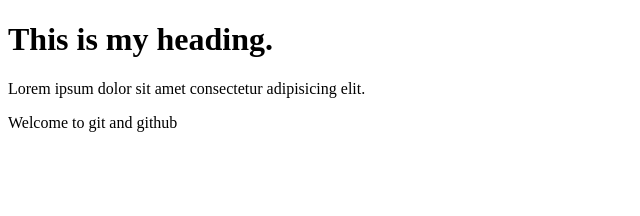
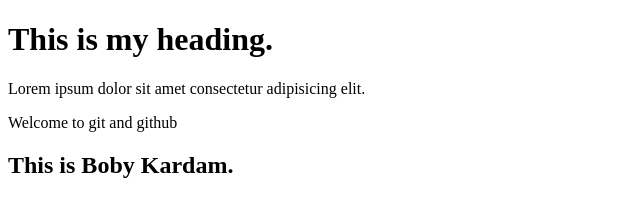
Before and after one commit to boby-internshala/Git-15th-August, a plain HTML site: page index.html in a window 1280 px wide. Shown: the whole page, without its empty margins (0-640 px from the left). Drawn offline with Linux system fonts and the light colour scheme.

Commit message:
change in sonia malik repo

```diff
--- a/index.html
+++ b/index.html
@@ -9,5 +9,6 @@
     <h1>This is my heading.</h1>
     <p>Lorem ipsum dolor sit amet consectetur adipisicing elit.</p>
     <p>Welcome to git and github</p>
+    <h2>This is Boby Kardam.</h2>
 </body>
 </html>
```
